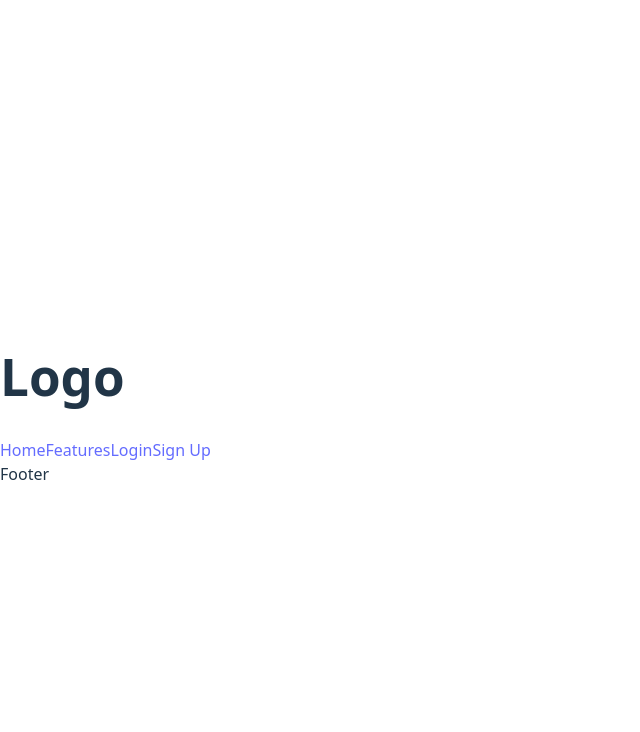
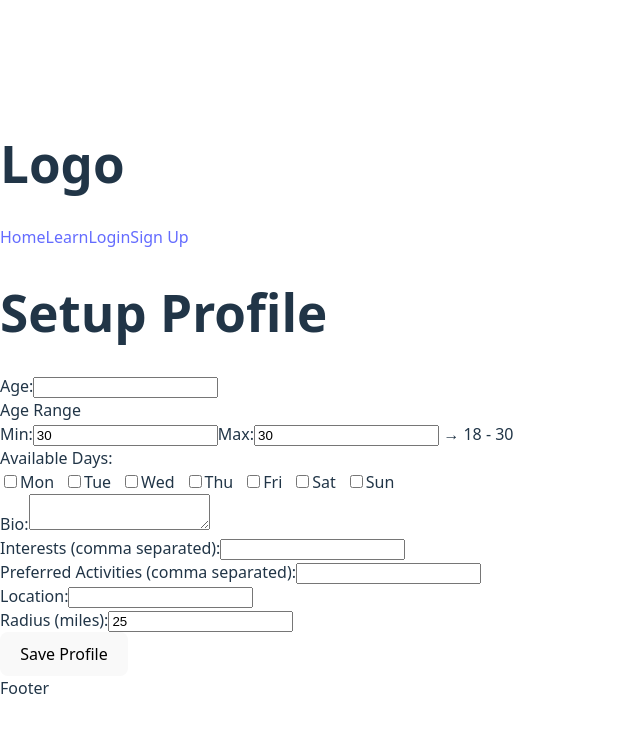
Before and after one commit to katzenjammer1/LinkedUp, a React (Vite) app: page /setup-profile in a window 1280 px wide. Shown: the top 732 px of the page, without its empty margins (0-640 px from the left). Built offline with nearby package versions, Linux system fonts and the light colour scheme; no server answers.

Commit message:
FEAT: added signup form as well as a setup profile page after the user signs up

```diff
--- a/src/App.jsx
+++ b/src/App.jsx
@@ -1,10 +1,11 @@
 import React from 'react';
 import { BrowserRouter as Router, Routes, Route } from 'react-router';
+import SetupProfilePage from "./pages/SetupProfilePage";
 
 import HomePage from './pages/HomePage';
 import LoginPage from './pages/LoginPage';
 import SignupPage from './pages/SignupPage';
-import FeaturesPage from './pages/FeaturesPage';
+import LearnPage from './pages/LearnPage';
 import DashboardPage from './pages/DashboardPage';
 // import components
 import Navbar from './components/common/navbar';
@@ -16,9 +17,11 @@ function App() {
       <Navbar />
       <Routes>
         <Route path="/" element={<HomePage />} />
-            <Route path="/features" element={<FeaturesPage />} />
+            <Route path="/learn" element={<LearnPage />} />
             <Route path="/login" element={<LoginPage />} />
             <Route path="/signup" element={<SignupPage />} />
+
+            <Route path="/setup-profile" element={<SetupProfilePage />} />
             <Route path="/dashboard" element={<DashboardPage />} />
       </Routes>
       <Footer />
--- a/src/components/common/Navbar.jsx
+++ b/src/components/common/Navbar.jsx
@@ -9,45 +9,17 @@ const Navbar = () => {
             <h1>
                 Logo
             </h1>
-            <Link
-                to="/"
-                className={`px-3 py-2 rounded-md text-sm font-medium transition-colors ${
-                  isActive('/')
-                    ? 'bg-blue-100 text-blue-700'
-                    : 'text-gray-600 hover:text-gray-900 hover:bg-gray-50'
-                }`}
-              >
+            <Link to="/">
                 Home
-              </Link>
-              <Link
-                to="/features"
-                className={`px-3 py-2 rounded-md text-sm font-medium transition-colors ${
-                  isActive('/features')
-                    ? 'bg-blue-100 text-blue-700'
-                    : 'text-gray-600 hover:text-gray-900 hover:bg-gray-50'
-                }`}
-              >
-                Features
-              </Link>
-              <Link
-              to="/login"
-              className={`px-4 py-2 rounded-md text-sm font-medium transition-colors ${
-                isActive('/login')
-                  ? 'bg-gray-100 text-gray-900'
-                  : 'text-gray-600 hover:text-gray-900 hover:bg-gray-50'
-              }`}
-            >
-              Login
             </Link>
-            <Link
-              to="/signup"
-              className={`px-4 py-2 rounded-md text-sm font-medium transition-colors ${
-                isActive('/signup')
-                  ? 'bg-blue-700 text-white'
-                  : 'bg-blue-600 text-white hover:bg-blue-700'
-              }`}
-            >
-              Sign Up
+            <Link to="/learn">
+                Learn
+            </Link>
+            <Link to="/login">
+                Login
+            </Link>
+            <Link to="/signup">
+                Sign Up
             </Link>
         </div>
     )
--- a/src/pages/FeaturesPage.jsx
+++ /dev/null
@@ -1,11 +0,0 @@
-import React from 'react';
-
-const FeaturesPage = () => {
-    return (
-        <div>
-            Features Page
-        </div>
-    )
-};
-
-export default FeaturesPage;
--- /dev/null
+++ b/src/pages/LearnPage.jsx
@@ -0,0 +1,11 @@
+import React from 'react';
+
+const LearnPage = () => {
+    return (
+        <div>
+            About the team :D
+        </div>
+    )
+};
+
+export default LearnPage;
--- /dev/null
+++ b/src/pages/SetupProfilePage.jsx
@@ -0,0 +1,168 @@
+// src/pages/SetupProfilePage.jsx
+import React, { useState } from "react";
+import { useNavigate } from "react-router-dom";
+import { auth } from "../lib/firebase";
+import { updateUserProfile } from "../lib/userService";
+
+const SetupProfilePage = () => {
+  const navigate = useNavigate();
+  const user = auth.currentUser;
+
+  const [age, setAge] = useState("");
+  const [minAge, setMinAge] = useState(18); // fixed at 18
+  const [maxAge, setMaxAge] = useState(30);
+  const [availableDays, setAvailableDays] = useState([]);
+  const [bio, setBio] = useState("");
+  const [interests, setInterests] = useState("");
+  const [location, setLocation] = useState("");
+  const [radius, setRadius] = useState(25);
+  const [preferredActivities, setPreferredActivities] = useState("");
+  const [message, setMessage] = useState("");
+
+  const toggleDay = (day) => {
+    setAvailableDays((prev) =>
+      prev.includes(day) ? prev.filter((d) => d !== day) : [...prev, day]
+    );
+  };
+
+  const handleSubmit = async (e) => {
+    e.preventDefault();
+    if (!user) {
+      setMessage("No user logged in.");
+      return;
+    }
+
+    const updates = {
+      age: parseInt(age),
+      ageRange: { min: minAge, max: parseInt(maxAge) },
+      availableDays,
+      bio,
+      interests: interests.split(",").map((i) => i.trim()),
+      location,
+      maxDistance: parseInt(radius),
+      preferredActivities: preferredActivities
+        .split(",")
+        .map((a) => a.trim()),
+    };
+
+    const result = await updateUserProfile(user.uid, updates);
+
+    if (result.success) {
+      setMessage("Profile saved successfully!");
+      // redirect to dashboard
+      setTimeout(() => {
+        navigate('/dashboard');
+      }, 1500); // small delay
+    } else {
+      setMessage(`Error: ${result.error}`);
+    }
+  };
+
+  return (
+    <div>
+      <h1>Setup Profile</h1>
+      {message && <p>{message}</p>}
+
+      <form onSubmit={handleSubmit}>
+        <div>
+          <label>Age:</label>
+          <input
+            type="number"
+            value={age}
+            min="18"
+            onChange={(e) => setAge(e.target.value)}
+            required
+          />
+        </div>
+
+        <div>
+          <label>Age Range</label>
+          <div>
+            <span>Min:</span>
+            <input
+            type="number"
+            value={maxAge}
+            min="18"
+            onChange={(e) => setMaxAge(e.target.value)}
+            required
+            />
+            <span>Max:</span>
+            <input
+            type="number"
+            value={maxAge}
+            min="18"
+            onChange={(e) => setMaxAge(e.target.value)}
+            required
+          />
+          <span> → {minAge} - {maxAge}</span>
+          </div>
+        </div>
+
+        <div>
+          <label>Available Days:</label>
+          <div>
+            {["Mon", "Tue", "Wed", "Thu", "Fri", "Sat", "Sun"].map((day) => (
+              <label key={day} style={{ marginRight: "10px" }}>
+                <input
+                  type="checkbox"
+                  checked={availableDays.includes(day)}
+                  onChange={() => toggleDay(day)}
+                />
+                {day}
+              </label>
+            ))}
+          </div>
+        </div>
+
+        <div>
+          <label>Bio:</label>
+          <textarea
+            value={bio}
+            onChange={(e) => setBio(e.target.value)}
+          />
+        </div>
+
+        <div>
+          <label>Interests (comma separated):</label>
+          <input
+            type="text"
+            value={interests}
+            onChange={(e) => setInterests(e.target.value)}
+          />
+        </div>
+
+        <div>
+          <label>Preferred Activities (comma separated):</label>
+          <input
+            type="text"
+            value={preferredActivities}
+            onChange={(e) => setPreferredActivities(e.target.value)}
+          />
+        </div>
+
+        <div>
+          <label>Location:</label>
+          <input
+            type="text"
+            value={location}
+            onChange={(e) => setLocation(e.target.value)}
+          />
+        </div>
+
+        <div>
+          <label>Radius (miles):</label>
+          <input
+            type="number"
+            value={radius}
+            min="1"
+            onChange={(e) => setRadius(e.target.value)}
+          />
+        </div>
+
+        <button type="submit">Save Profile</button>
+      </form>
+    </div>
+  );
+};
+
+export default SetupProfilePage;
--- a/src/pages/SignupPage.jsx
+++ b/src/pages/SignupPage.jsx
@@ -1,10 +1,78 @@
-import React, { useState} from 'react';
+// src/pages/SignUpPage.jsx
+import React, { useState } from "react";
+import { useNavigate } from "react-router-dom";
+import { signUp } from "../lib/authService";
 
-const SignupPage = () => {
-    return (
+const SignUpPage = () => {
+  const navigate = useNavigate();
+
+  const [email, setEmail] = useState("");
+  const [password, setPassword] = useState("");
+  const [name, setName] = useState("");
+  const [message, setMessage] = useState("");
+
+  const handleSignUp = async (e) => {
+    e.preventDefault();
+    setMessage("Creating account...");
+
+    // sign up with email and password
+    const result = await signUp(email, password, {
+      name,
+      photoURL: null, // optional for now
+    });
+
+    if (result.success) {
+      setMessage("Account created successfully!");
+      // redirect to profile setup page
+      navigate("/setup-profile");
+    } else {
+      setMessage(`Error: ${result.error}`);
+    }
+  };
+
+  return (
+    <div>
+      <h1>Sign Up</h1>
+      {message && <p>{message}</p>}
+
+      <form onSubmit={handleSignUp}>
         <div>
-            Signup Page
+          <label>Name:</label>
+          <br />
+          <input
+            type="text"
+            value={name}
+            required
+            onChange={(e) => setName(e.target.value)}
+          />
         </div>
-    )
+
+        <div>
+          <label>Email:</label>
+          <br />
+          <input
+            type="email"
+            value={email}
+            required
+            onChange={(e) => setEmail(e.target.value)}
+          />
+        </div>
+
+        <div>
+          <label>Password:</label>
+          <br />
+          <input
+            type="password"
+            value={password}
+            required
+            onChange={(e) => setPassword(e.target.value)}
+          />
+        </div>
+
+        <button type="submit">Sign Up</button>
+      </form>
+    </div>
+  );
 };
-export default SignupPage;
+
+export default SignUpPage;
```
